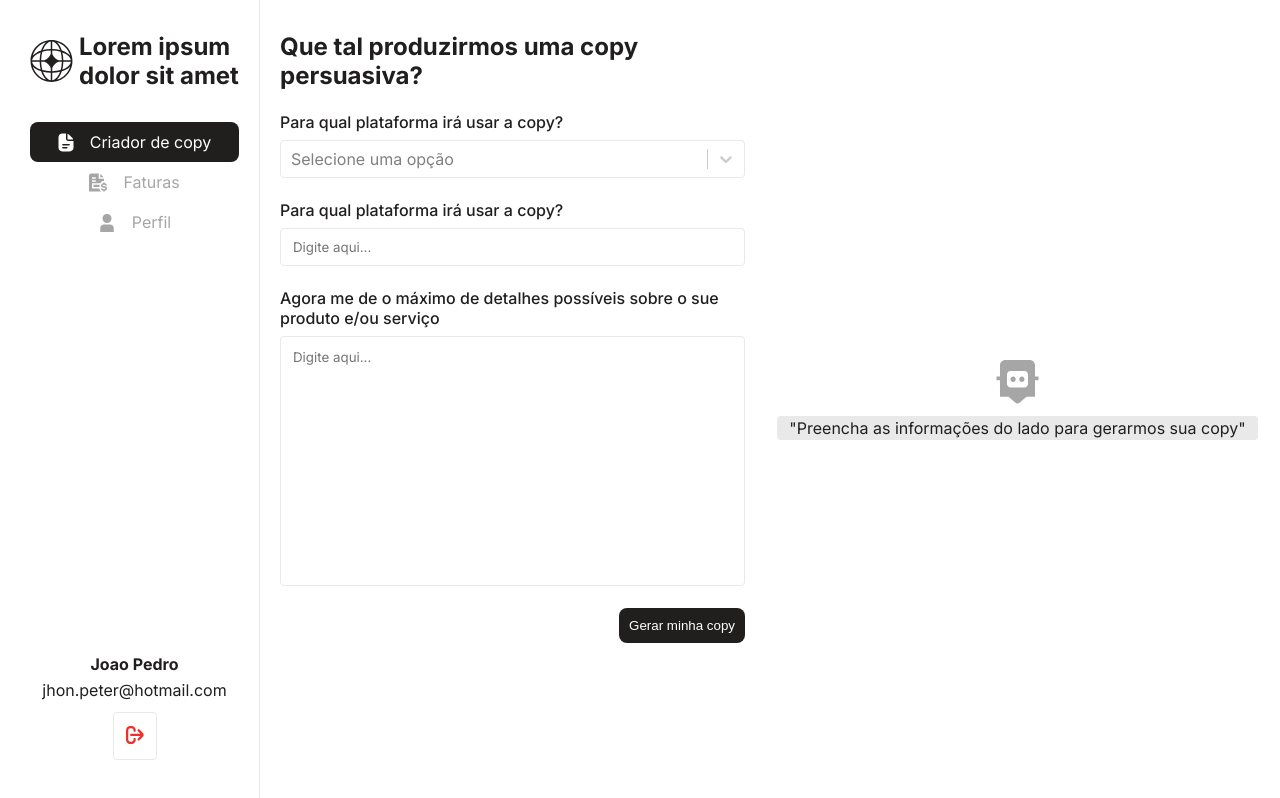
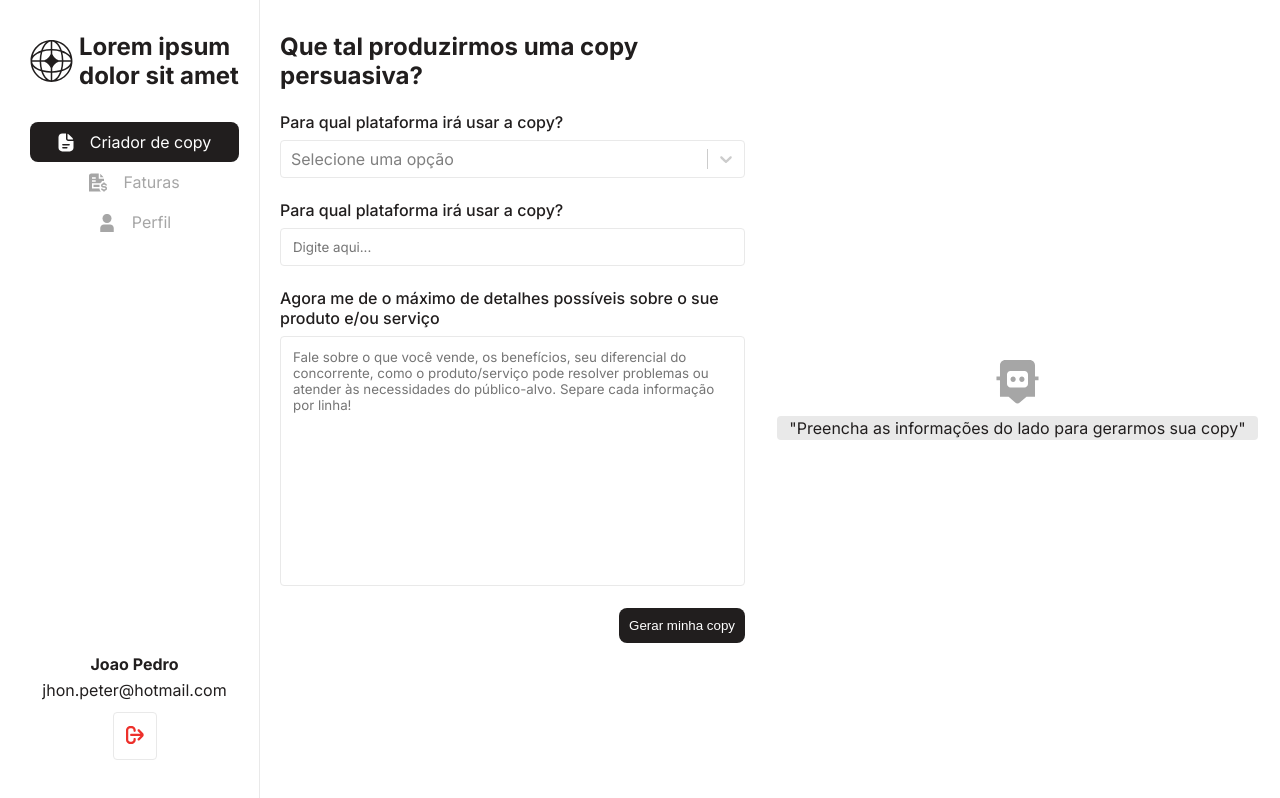
Before and after one commit to IcaroSilvaFK/copy-generator-front, a Next.js app: page /copy in a window 1280 px wide. Built offline with nearby package versions, Linux system fonts and the light colour scheme.

Commit message:
feat: change text from text area

```diff
--- a/src/components/templates/CopyFormGenerator/index.tsx
+++ b/src/components/templates/CopyFormGenerator/index.tsx
@@ -86,7 +86,10 @@ export function CopyFormGenerator() {
 
         <Col>
           <label>Agora me de o máximo de detalhes possíveis sobre o sue produto e/ou serviço</label>
-          <textarea placeholder="Digite aqui..." {...register('copy')} />
+          <textarea
+            placeholder="Fale sobre o que você vende, os benefícios, seu diferencial do concorrente, como o produto/serviço pode resolver problemas ou atender às necessidades do público-alvo. Separe cada informação por linha!"
+            {...register('copy')}
+          />
         </Col>
 
         <button>Gerar minha copy</button>
--- a/src/pages/index.tsx
+++ b/src/pages/index.tsx
@@ -1,6 +1,5 @@
 import type { NextPage } from 'next'
 import Head from 'next/head'
-import Image from 'next/image'
 
 const Home: NextPage = () => {
   return (
```
